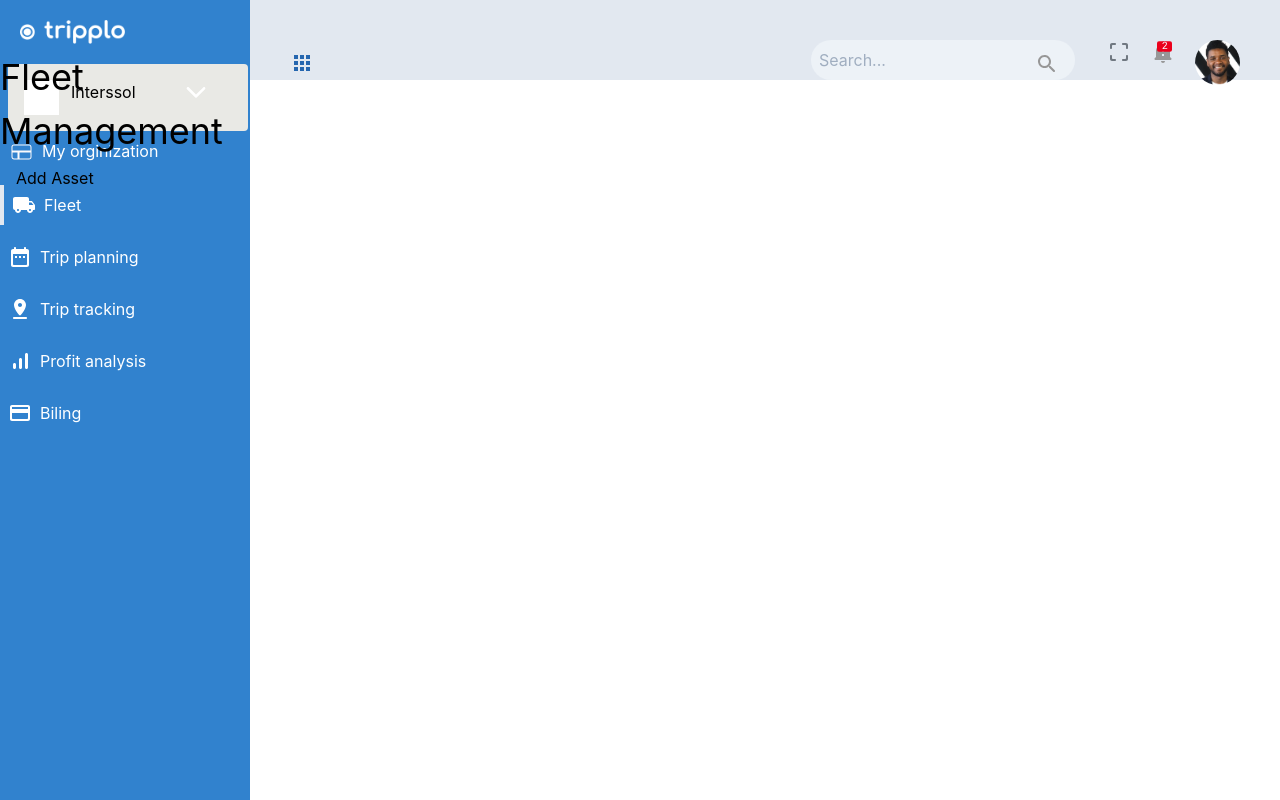
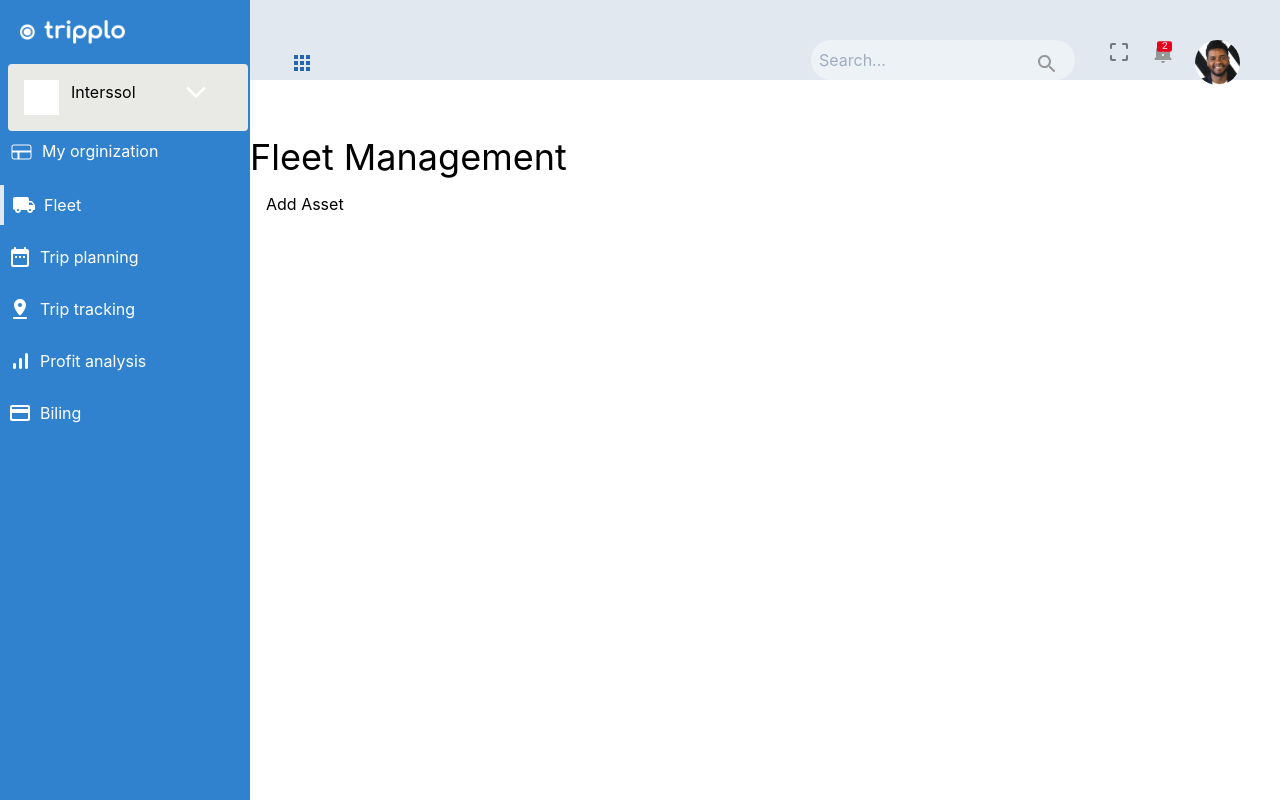
Before and after one commit to AmoDinho/tripplo-dashboard, a React (Create React App) app: page / in a window 1280 px wide. Built offline with nearby package versions, Linux system fonts and the light colour scheme.

Commit message:
it is working

```diff
--- a/src/App.js
+++ b/src/App.js
@@ -3,6 +3,7 @@ import styled from 'styled-components'
 import SideNav from './components/navigation/SideNav'
 import TopNav from './components/navigation/TopNav'
 import FleetIndex from './components/fleet/FleetIndex'
+import './styles/App.css'
 function App() {
   const [isOpen, setIsOpen] = useState(true)
   const toggle = () => {
@@ -11,32 +12,50 @@ function App() {
   const GridStyles = styled.div`
   display: grid;
   grid-template-columns: 250px 1fr;
-  grid-template-rows: 50px 1fr ;
-
+  grid-template-rows: 50px 1fr 50px;
+  grid-template-areas: "sidenav header"
+      "sidenav main"
+      "sidenav";
 
 height: 100vh;
 
 
   `
 
+  const SideNavGrid = styled.div`
+  grid-area:sidenav ;
+  `
+  const TopNavGrid = styled.div`
+  grid-area:header ;
+  `
+  const FleetGrid = styled.div`
+  grid-area: main;
+  `
 
 
   return (
     <div className="App">
 
-      <GridStyles>
 
 
+      <div className="sidenav">
         <SideNav isOpen={isOpen} />
+      </div>
+
+      <div className="header">
+        <TopNav onClick={toggle} />
+      </div>
 
 
 
 
-        <TopNav onClick={toggle} />
+      <div className="main">
         <FleetIndex />
+      </div>
 
 
-      </GridStyles>
+
+
 
 
 
--- a/src/components/navigation/SideNav.js
+++ b/src/components/navigation/SideNav.js
@@ -12,7 +12,7 @@ import ClientDropdown from '../dropdowns/ClientDropdown'
 const SideNav = ({ isOpen }) => {
     return (
         <>
-            <div className={isOpen ? 'bg-blue-600 h-screen  lg:w-auto ' : 'hidden'}>
+            <aside className={isOpen ? 'bg-blue-600 h-screen  lg:w-auto ' : 'hidden'}>
 
                 {/* */}
 
@@ -50,7 +50,7 @@ const SideNav = ({ isOpen }) => {
                         </li>
                     </ul>
                 </div>
-            </div>
+            </aside>
         </>
     )
 }
--- /dev/null
+++ b/src/styles/App.css
@@ -0,0 +1,26 @@
+.App {
+    display: grid;
+    grid-template-columns: 250px 1fr;
+    grid-template-rows: 50px 1fr 50px;
+    grid-template-areas:
+      "sidenav header"
+      "sidenav main";
+    height: 100vh;
+  }
+
+  /* Give every child element its grid name */
+  .header {
+    grid-area: header;
+
+  }
+
+  .sidenav {
+    grid-area: sidenav;
+
+  }
+
+  .main {
+    grid-area: main;
+    margin-top: 80px;
+
+  }
```
